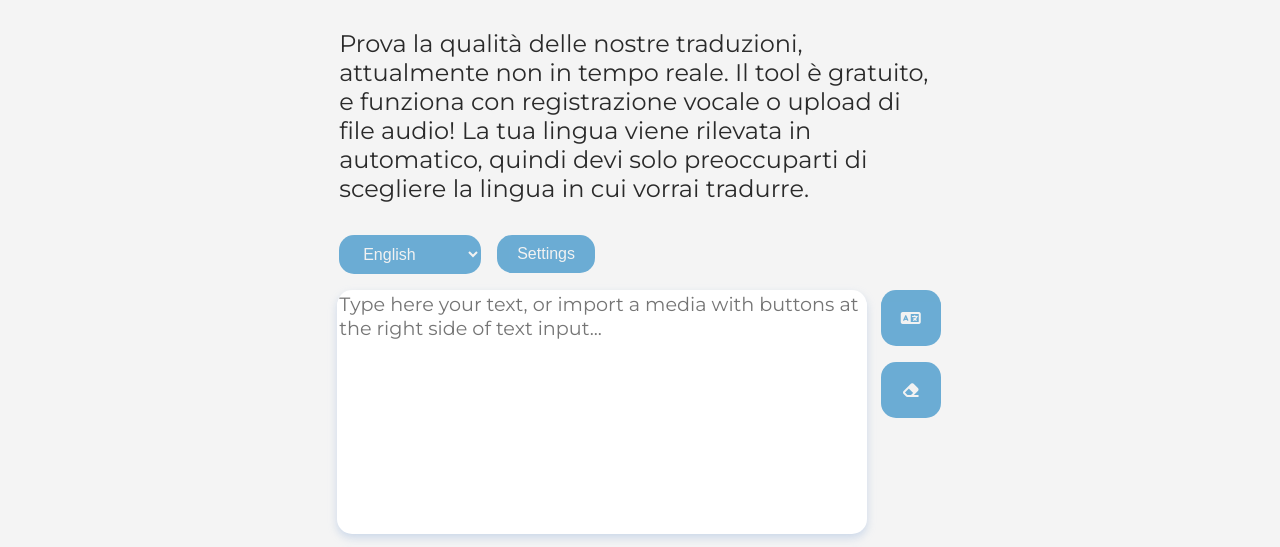
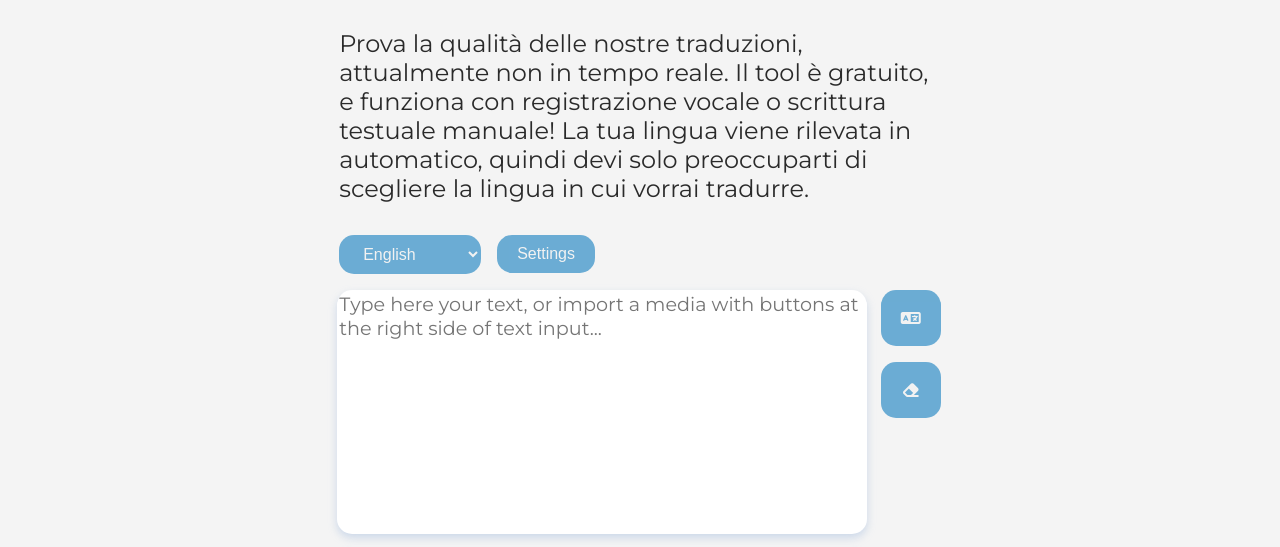
Before and after one commit to Z3roS4n/ConverzIA.net, a plain HTML site: page tryit.html in a window 1280 px wide. Shown: the part 207-754 px from the top of the page. Drawn offline with Linux system fonts and the light colour scheme.

Commit message:
Update tryit.html

```diff
--- a/tryit.html
+++ b/tryit.html
@@ -88,7 +88,7 @@
     <main>
         <div id="tryit" class="tryit-section">
             <h2 class="tryit-title">Try Our Translator</h2>
-            <p class="tryit-description">Prova la qualità delle nostre traduzioni, attualmente non in tempo reale. Il tool è gratuito, e funziona con registrazione vocale o upload di file audio! La tua lingua viene rilevata in automatico, quindi devi solo preoccuparti di scegliere la lingua in cui vorrai tradurre.</p>
+            <p class="tryit-description">Prova la qualità delle nostre traduzioni, attualmente non in tempo reale. Il tool è gratuito, e funziona con registrazione vocale o scrittura testuale manuale! La tua lingua viene rilevata in automatico, quindi devi solo preoccuparti di scegliere la lingua in cui vorrai tradurre.</p>
             <div class="tryit-form">
                 <div class="upper-buttons">
                     <select name="language-selector" id="languageSelector" class="tryit-selector" title="Select a language">
```
